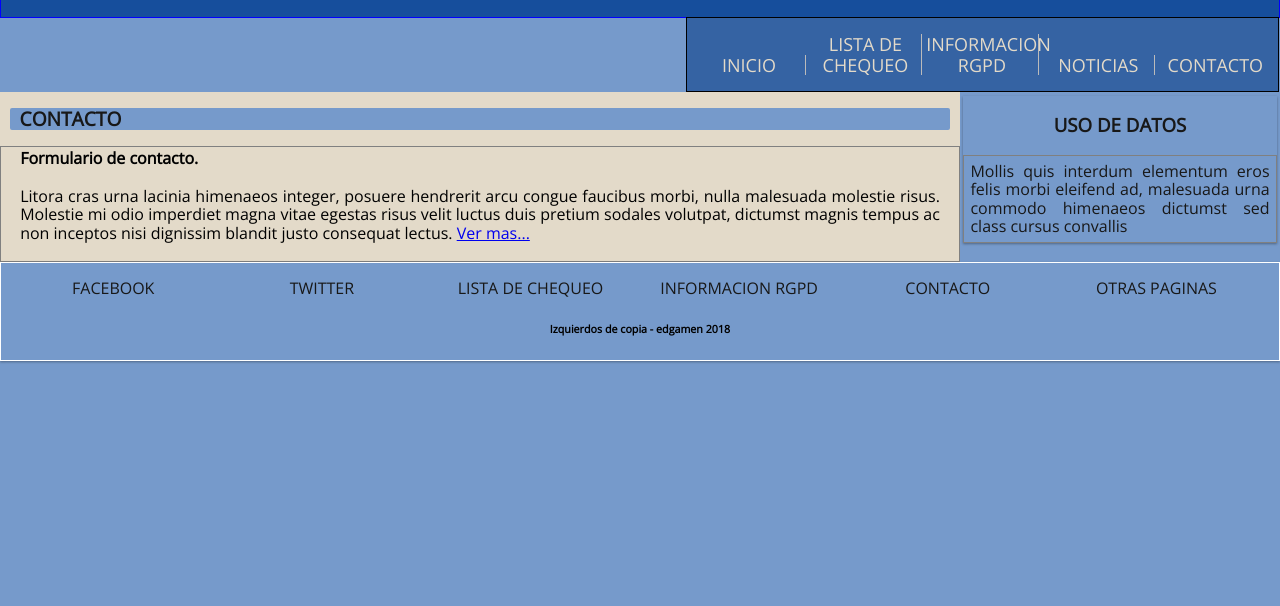
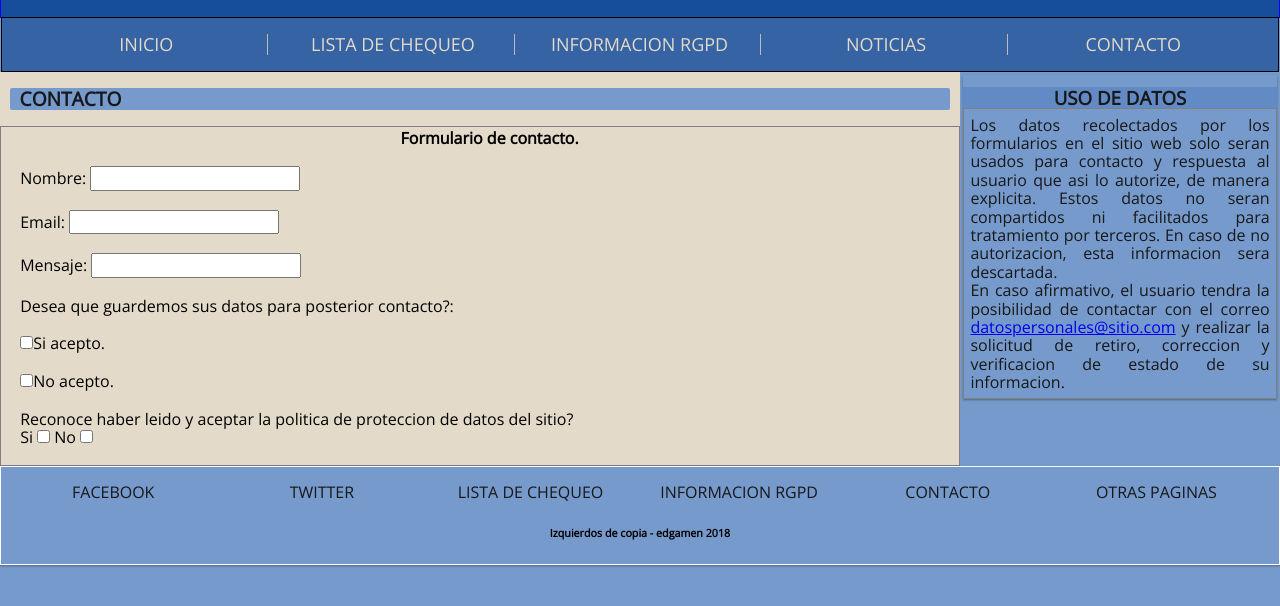
Before and after one commit to edgamen/repoProyectoBICTIA, a plain HTML site: page contacto.html in a window 1280 px wide. Shown: the part 82-688 px from the top of the page. Drawn offline with nearby package versions, Linux system fonts and the light colour scheme; a web font is replaced by a local one.

Commit message:
Pagina  de contacto modificada y grid otras paginas.
Se crea formulario de la pagina contacto y se ingresa la condición de uso de datos. se crea id para adoptar el 100% del tamaño del contenedor con article y le centramos.
Adicionalmente agregamos la clase col-12 a los nav de todas las paginas restantes, ya que antes solo lo habíamos agregado a la pagina de inicio.

```diff
--- a/contacto.html
+++ b/contacto.html
@@ -18,7 +18,7 @@
             <h1>Regulacion General para Proteccion de Datos</h1>
 
         </div>
-        <nav>
+        <nav class="col-12">
             <ul>
                 <li>
                    <a href="index.html">INICIO</a>
@@ -43,34 +43,37 @@
             <section>
                     <h2>CONTACTO</h2>
 
-                    <article>
+                    <article id="formulario" >
                         <h4>
                             Formulario de contacto.
                         </h4>
-                            <p class="inforgpd">
-                                    Litora cras urna lacinia himenaeos integer, posuere hendrerit arcu congue faucibus morbi, nulla malesuada
-                                     molestie risus. Molestie mi odio imperdiet magna vitae egestas risus velit luctus duis pretium sodales
-                                      volutpat, dictumst magnis tempus ac non inceptos nisi dignissim blandit justo consequat lectus. <a href="#">Ver mas...</a>
+                        <form action="post">
+                            <p>Nombre: <input type="text"></p>
+                            <p>Email: <input type="email"></p>
+                            <p>Mensaje: <input type="text"></p>
+                            <p>Desea que guardemos sus datos para posterior contacto?:</p>
+                            <p> <input type="checkbox" name="pdacepto" >Si acepto.</p>
+                            <p> <input type="checkbox" name="pdnoacepto">No acepto.</p>
+                            <p>Reconoce haber leido y aceptar la politica de proteccion de datos del sitio?<br> Si <input type="checkbox" name="tycacepto"> No <input type="checkbox" name="tycnoacepto"></p>
 
-                            </p>
+                        </form>
+
 
                     </article>
-
-
-
-
 
 
                 </section>
 
 
         <aside>
-                <h3>USO DE DATOS</h3>
+                <h3 id="usoDatos">USO DE DATOS</h3>
                 <article class="politica">
                     <p>
 
-                            Mollis quis interdum elementum eros felis morbi eleifend ad,
-                              malesuada urna commodo himenaeos dictumst sed class cursus convallis
+                            Los datos recolectados por los formularios en el sitio web solo seran usados para contacto y respuesta al usuario que asi lo autorize, de manera explicita. Estos datos no seran compartidos ni facilitados para tratamiento por terceros.
+                            En caso de no autorizacion, esta informacion sera descartada. <br>
+                            En  caso afirmativo, el usuario tendra la posibilidad de contactar con el correo <a href="mailto:datospersonales@sitio.com">datospersonales@sitio.com</a>
+                            y realizar la solicitud de retiro, correccion y verificacion de estado  de su informacion.
 
                     </p>
 
--- a/css/estilos.css
+++ b/css/estilos.css
@@ -138,6 +138,15 @@ p{
     margin:12px 0% 0% 0% ;
 
 }
+#usoDatos{
+    background-color: rgb(98, 139, 197);
+    margin:12px 0% 0% 0% ;
+}
+#formulario{
+    width: 100%;
+    text-align: center;
+
+}
 aside{
     overflow: auto;
     float: right;
```
Also changed, not shown: inforgpd.html (+1 -1 lines), listachequeorgpd.html (+1 -1 lines), noticias.html (+1 -1 lines).
